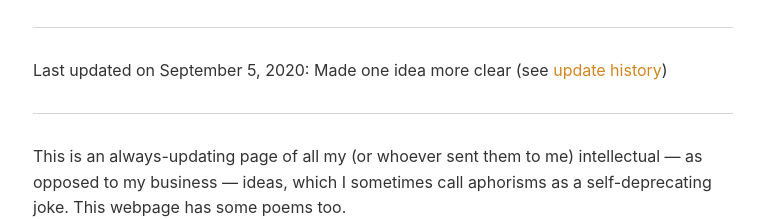
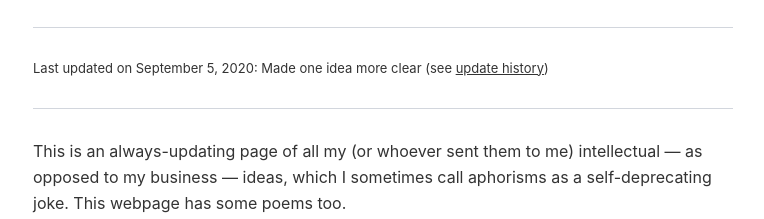
Before and after one commit to florinungur/florinungur.com, a plain HTML site: page ideas.html in a window 1280 px wide. Shown: the part 151-370 px from the top of the page, without its empty margins (257-1021 px from the left). Drawn offline with Linux system fonts and the light colour scheme.

Commit message:
Removed 'summary' class

```diff
--- a/ideas.html
+++ b/ideas.html
@@ -59,7 +59,7 @@
 
       <hr />
 
-      <p class="summary">
+      <p class="datetime">
         Last updated on <time datetime="2020-09-05">September 5, 2020</time>: Made one idea more clear (see
         <a
           href="https://github.com/ungurflorin/florinungur.com/commits/master/ideas.html"
```
Also changed, not shown: webmarks/notes-from-books.html (+1 -1 lines), webmarks/quotes.html (+1 -1 lines).
